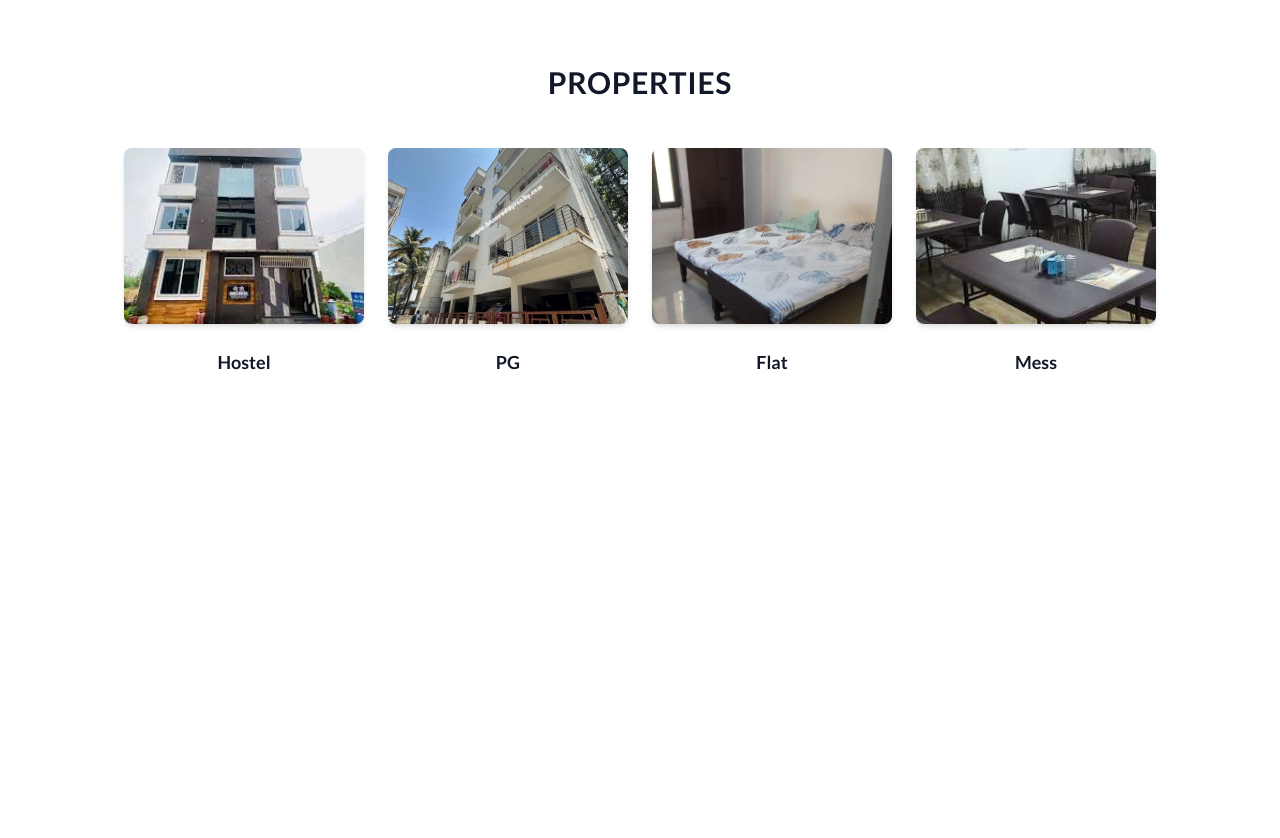
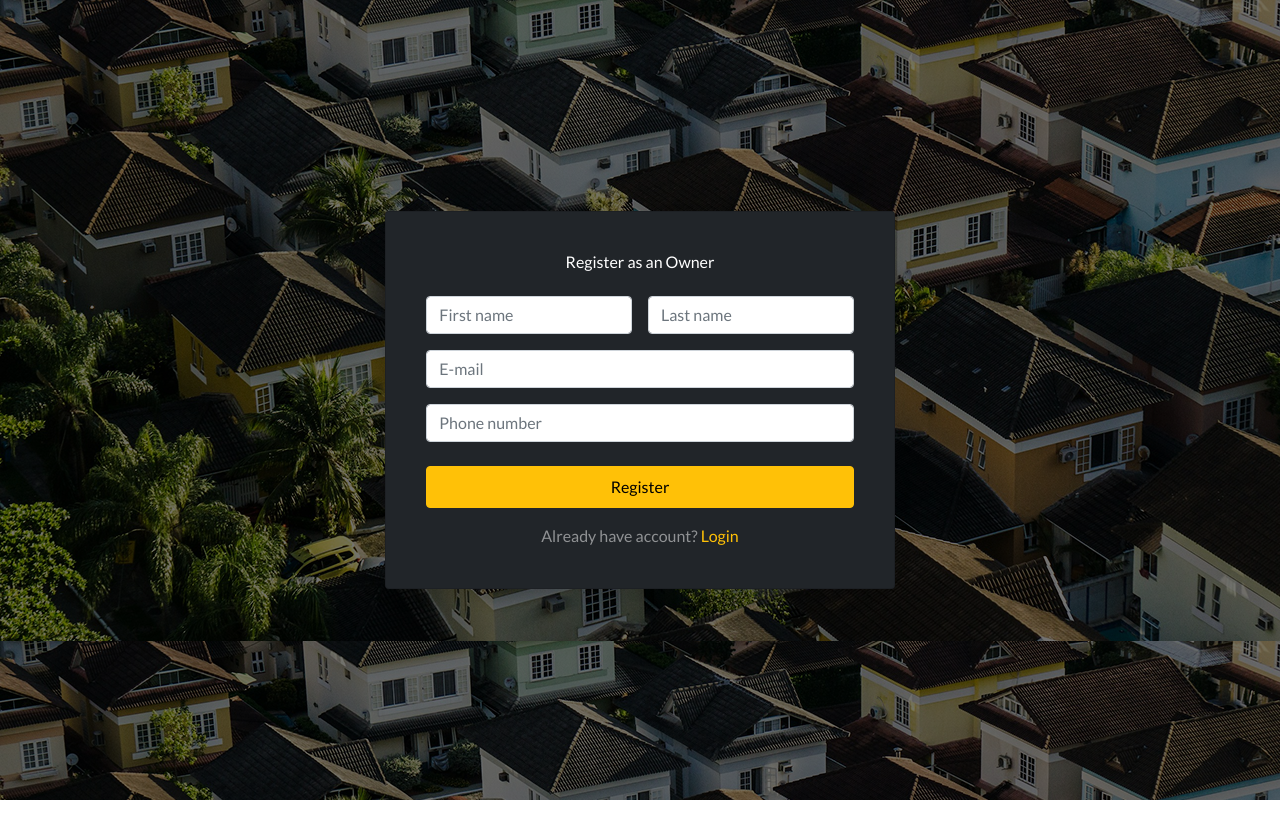
Before and after one commit to bhavesh658/Room-Rover, a React (Create React App) app: page /RegisterAsOwner in a window 1280 px wide. Shown: the top 838 px of the page. After the commit the page ends 800 px from the top, so only its background shows below. Built offline with nearby package versions, Linux system fonts and the light colour scheme.

Commit message:
done some changesssssss

```diff
--- a/src/App.js
+++ b/src/App.js
@@ -12,9 +12,8 @@
 import Aboutus from './Component/Aboutus';
 import RegisterAsStudent from './Screen/RegisterAsStudent';
 import LoginAsStudent from './Screen/LoginAsStudent';
-import Properties from './Component/Properties';
-//import PropertyList from './Component/PropertyList';
 import OwnerStudent from './Screen/OwnerStudent';
+import RegisterAsOwner from './Screen/RegisterAsOwner';
 
 function App() {
   return (
@@ -24,6 +23,7 @@
           {/* <Route exact path='/' element={<Navbar/>}/> */}
           <Route exact path='/' element={<Hero />} />
           <Route exact path='/RegisterAsStudent' element={<RegisterAsStudent />} />
+          <Route exact path='/RegisterAsOwner' element={<RegisterAsOwner />} />
           <Route exact path='/LoginAsOwner' element={<LoginAsOwner />} />
           <Route exact path='/LoginAsStudent' element={<LoginAsStudent />} />
           <Route exact path='/about' element={<Aboutus />} />
@@ -31,9 +31,8 @@
 
 
         </Routes>
-        {/* <DataBoard/> */}
-        {<Properties/>}
-        {/* {<PropertyList/>}  */}
+        {/* <DataBoard/> */
+        /* {<PropertyList/>}  */}
 
 
       </div>
--- a/src/Component/Hero.js
+++ b/src/Component/Hero.js
@@ -2,6 +2,7 @@
 import backgroundImage from '../Screen/Rectangle.jpg';
 import { Link } from 'react-router-dom';
 import './Hero.css';
+import Properties from './Properties';
 
 const Hero = () => {
   const heroStyle = {
@@ -76,6 +77,7 @@
 
     </header>
     {/*  */}
+    {<Properties/>}
     </>
   );
 };
--- a/src/Screen/LoginAsOwner.js
+++ b/src/Screen/LoginAsOwner.js
@@ -1,29 +1,45 @@
-import React from 'react'
-import { Link } from 'react-router-dom'
+import '../Component/Hero.css';
+import backgroundImage from '../Screen/Rectangle.jpg';
+import { Link } from 'react-router-dom';
 
 const LoginAsOwner = () => {
 
+  const heroStyle = {
+    backgroundImage: `url(${backgroundImage})`,
+  }
   return (
-     <div className="container text-align-center justify-content-center w-50    border border-danger rounded p-5 mt-5 ">
-      <form  >
+    <>
+      <div className="background-image-container d-flex align-items-center justify-content-center vh-100" style={heroStyle}>
+        <div className="container">
+          <div className="row justify-content-center">
+            <div className="col-12 col-sm-10 col-md-8 col-lg-6 col-xl-5">
+              <div className="card p-4 shadow bg-dark text-white bg-opacity-75">
+                <div className="card-body">
+                  <h3 className="card-title text-center mb-4">Login as an Owner</h3>
+                  <form>
+                    <div className="row g-3 mb-3">
 
-
+                    </div>
                     <div className="mb-3">
-          <label htmlFor="emailInput" className="form-label">Email</label>
-          <input type="email" className="form-control" id="emailInput" name='email'  />
-          <div id="emailHelp" className="form-text">We'll never share your email with anyone else.</div>
+                      <input type="email" className="form-control" placeholder="E-mail" aria-label="E-mail" />
                     </div>
-
                     <div className="mb-3">
                       <label htmlFor="passwordInput" className="form-label">Password</label>
-          <input type="password" className="form-control" id="passwordInput" name='password'  />
+                      <input type="password" className="form-control" id="passwordInput" name='password' />
                     </div>
-
-        <button type="submit" className="btn btn-primary">Submit</button>
-        <Link to="/Signup" className='m-3 btn btn-danger'>I am new user</Link>
+                    <div className="d-grid mb-3">
+                      <button type="submit" className="btn btn-warning py-2">Login</button>
+                    </div>
+                    <p className="text-center mt-3 mb-0 text-white-50">Don`t have any account? <Link to="/RegisterAsOwner" className="link-warning text-decoration-none">Register</Link></p>
                   </form>
                 </div>
-  )
+              </div>
+            </div>
+          </div>
+        </div>
+      </div>
+    </>
+  );
 }
 
 export default LoginAsOwner;
--- /dev/null
+++ b/src/Screen/RegisterAsOwner.js
@@ -0,0 +1,47 @@
+import '../Component/Hero.css';
+import backgroundImage from '../Screen/Rectangle.jpg';
+import { Link } from 'react-router-dom';
+
+export default function RegisterAsOwner() {
+
+    const heroStyle = {
+        backgroundImage: `url(${backgroundImage})`,
+    }
+    return (
+        <>
+            <div className="background-image-container d-flex align-items-center justify-content-center vh-100" style={heroStyle}>
+                <div className="container">
+                    <div className="row justify-content-center">
+                        <div className="col-12 col-sm-10 col-md-8 col-lg-6 col-xl-5">
+                            <div className="card p-4 shadow bg-dark text-white bg-opacity-75">
+                                <div className="card-body">
+                                    <h3 className="card-title text-center mb-4">Register as an Owner</h3>
+                                    <form>
+                                        <div className="row g-3 mb-3">
+                                            <div className="col-md-6">
+                                                <input type="text" className="form-control" placeholder="First name" aria-label="First name" />
+                                            </div>
+                                            <div className="col-md-6">
+                                                <input type="text" className="form-control" placeholder="Last name" aria-label="Last name" />
+                                            </div>
+                                        </div>
+                                        <div className="mb-3">
+                                            <input type="email" className="form-control" placeholder="E-mail" aria-label="E-mail" />
+                                        </div>
+                                        <div className="mb-4">
+                                            <input type="tel" className="form-control" placeholder="Phone number" aria-label="Phone number" />
+                                        </div>
+                                        <div className="d-grid mb-3">
+                                            <button type="submit" className="btn btn-warning py-2">Register</button>
+                                        </div>
+                                        <p className="text-center mt-3 mb-0 text-white-50">Already have  account? <Link to="/LoginAsOwner" className="link-warning text-decoration-none">Login</Link></p>
+                                    </form>
+                                </div>
+                            </div>
+                        </div>
+                    </div>
+                </div>
+            </div>
+        </>
+    );
+}
```
Lines whose indentation alone changed are shown as unchanged.
